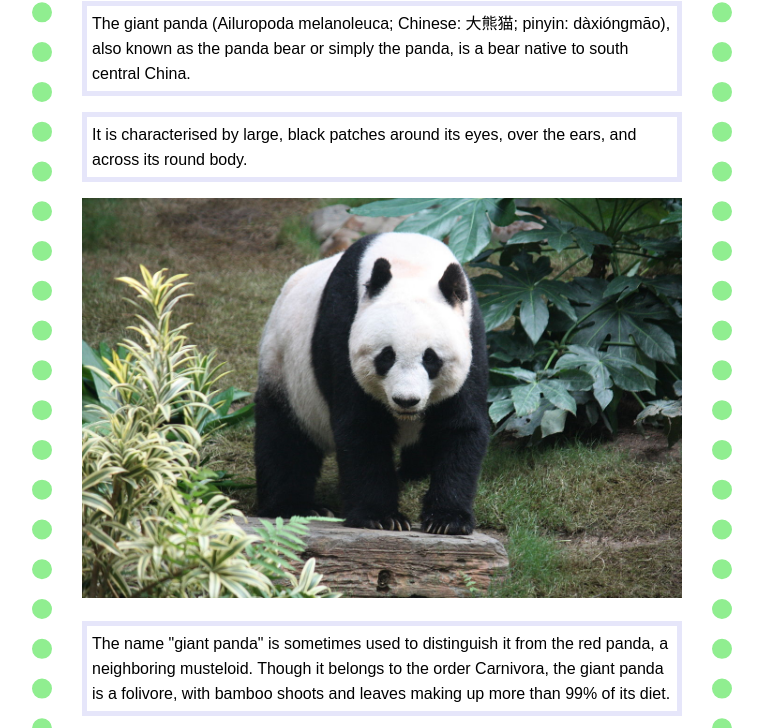
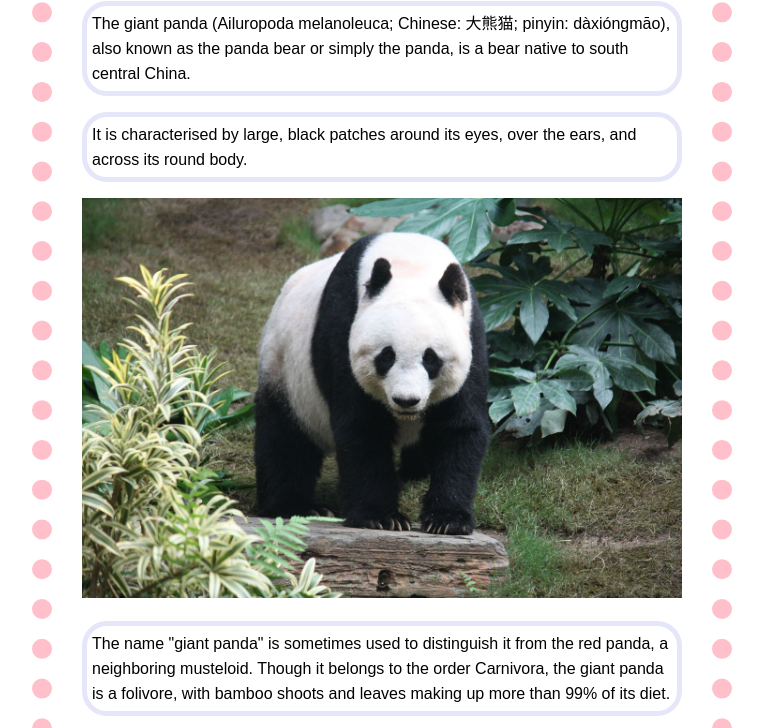
Before and after one commit to mariamickols/GiantPanda, a plain HTML site: page index.html in a window 1280 px wide. Shown: the part 157-885 px from the top of the page, without its empty margins (258-1021 px from the left). Drawn offline with Linux system fonts and the light colour scheme.

Commit message:
Changed border radius & border color

```diff
--- a/pandastyle.css
+++ b/pandastyle.css
@@ -12,11 +12,12 @@ img {
     width: 600px;
     margin: 40px auto;
 
-    border: dotted 20px lightgreen;
+    border: dotted 20px pink;
    padding: 30px;
 }
 
 p{
+    border-radius: 25px;
     border: solid 5px lavender ;
     padding: 5px;
 
```
